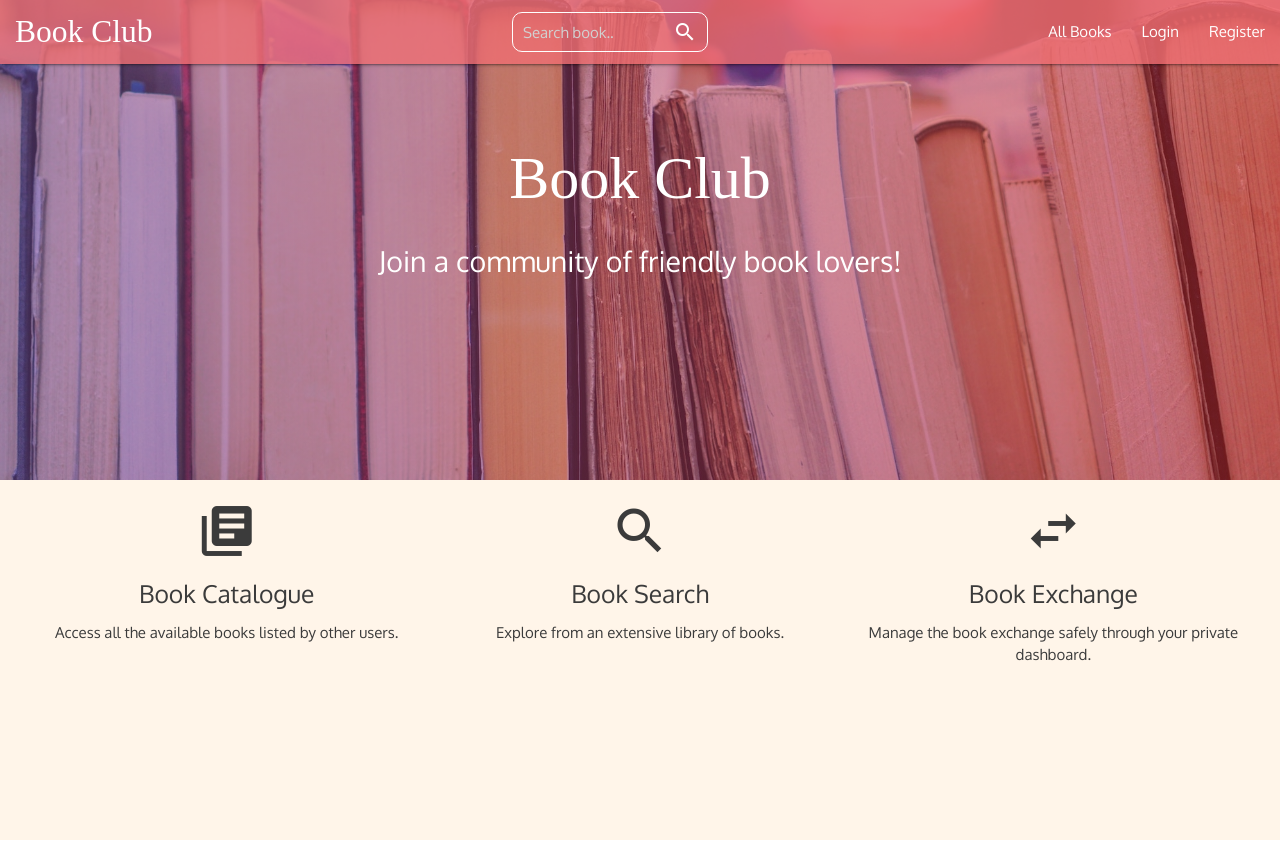
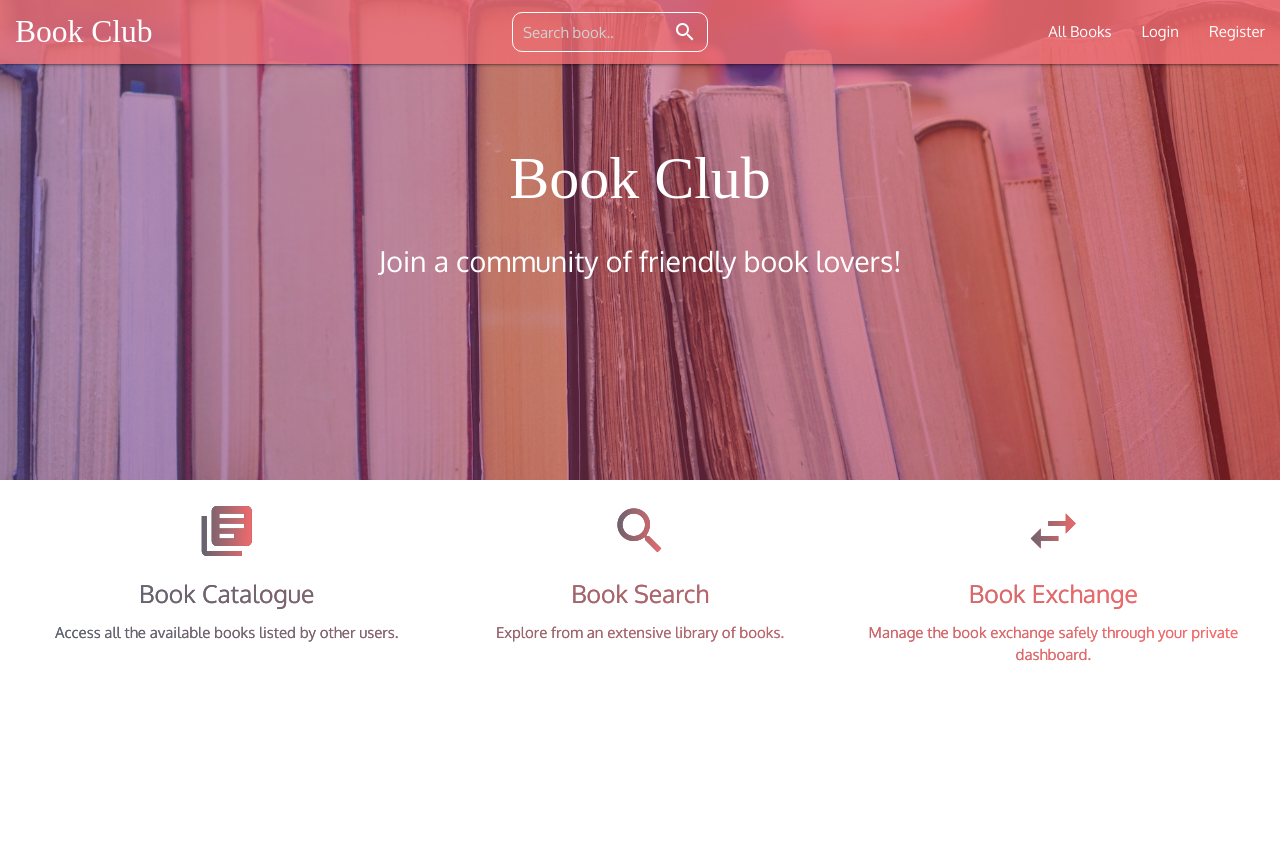
Before and after one commit to c-clin/book-club, a React (Create React App) app in the folder client/: page / in a window 1280 px wide. Built offline with nearby package versions, Linux system fonts and the light colour scheme; a web font is replaced by a local one.

Commit message:
added more styles

```diff
--- a/client/src/css/BookItem.css
+++ b/client/src/css/BookItem.css
@@ -6,6 +6,12 @@
   margin: 10px;
   height: 370px;
   overflow: scroll;
+  border-radius: 3px;
+  transition: all 0.3s;
+}
+
+.BookItem:hover {
+  transform: translateY(-10px);
 }
 
 .BookItem .book-item-title {
--- a/client/src/css/Landing.css
+++ b/client/src/css/Landing.css
@@ -19,20 +19,46 @@
   font-family: 'Rye', cursive;
   color: white;
   font-size: 4em;
+  transition: all 0.3s ease;
+}
+
+.Landing .header h1:hover {
+  transform: scale(1.05) translateY(-2px);
+  text-shadow: 0px 1px 10px #575757;
 }
 
 .Landing .header p {
   text-align: center;
   font-size: 1.9em;
   color: white;
+  transition: all 0.3s ease;
+}
+
+.Landing .header p:hover {
+  transform: skewY(-7deg) skewX(18deg) scale(1.04);
+  text-shadow: 0px 2px 9px #575757;
 }
 
 .Landing .features-container {
   padding: 20px;
   width: 100%;
   height: 45vh;
-  background-color: #fff5e9;
-  color: #3b3b3b;
+  /* background-color: #fff5e9;
+  color: #3b3b3b; */
+  background-image: linear-gradient(to right, #556270, #ff6b6b);
+  -webkit-background-clip: text;
+  color: transparent;
+}
+
+.Landing .material-icons {
+  transition: all 0.3s ease;
+  background-image: linear-gradient(to right, #556270, #ff6b6b);
+  -webkit-background-clip: text;
+  color: transparent;
+}
+
+.Landing .material-icons:hover {
+  transform: scale(1.09);
 }
 
 @media (max-width: 800px) {
```
